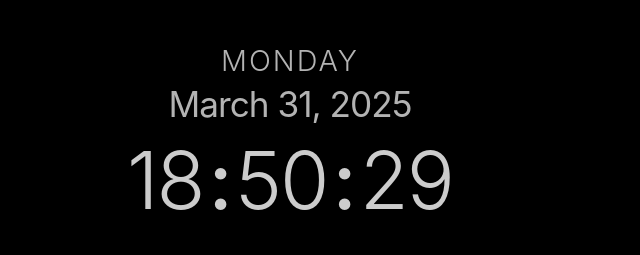
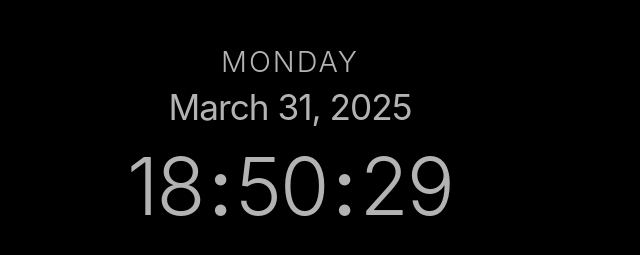
Before and after one commit to maxazure/homepi, an Electron app: page index.html in a window 1280 px wide. Shown: the part 27-282 px from the top of the page, without its empty margins (0-640 px from the left). Drawn offline with Linux system fonts and the light colour scheme; no server answers; a web font is replaced by a local one.

Commit message:
在index.html中调整了日期和时间的行高样式，并将时间颜色的透明度从0.8修改为0.7，以提升整体视觉效果。

```diff
--- a/index.html
+++ b/index.html
@@ -47,6 +47,7 @@
         margin-bottom: 5px;
         text-transform: uppercase;
         letter-spacing: 2px;
+        line-height: 130%;
       }
 
       #date {
@@ -54,12 +55,13 @@
         font-weight: 400;
         color: rgba(255, 255, 255, 0.7);
         margin-bottom: 15px;
+        line-height: 130%;
       }
 
       #time {
         font-size: 5rem;
         font-weight: 300;
-        color: rgba(255, 255, 255, 0.8);
+        color: rgba(255, 255, 255, 0.7);
         line-height: 1;
         letter-spacing: -2px;
         width: 100%;
```
